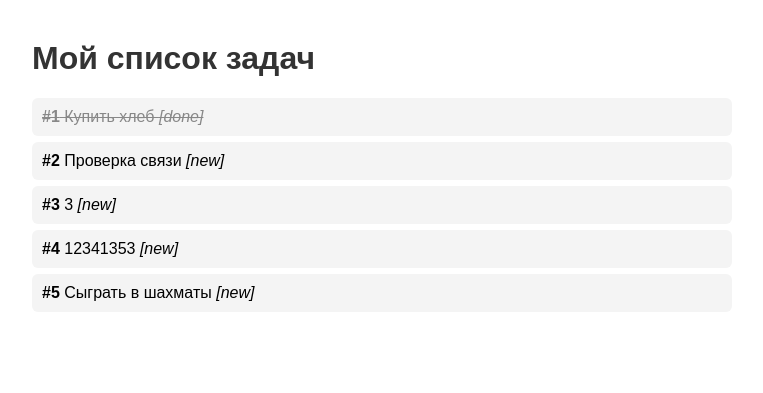
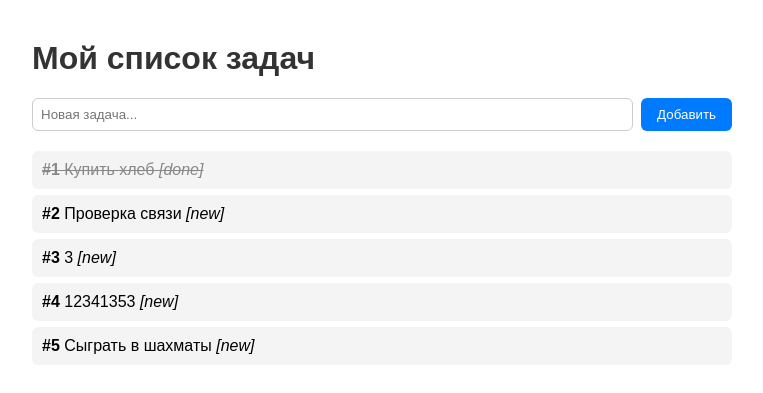
Before and after one commit to Bolkyyy/Practices-, a Flask app: page / in a window 1280 px wide. Shown: the top 393 px of the page, without its empty margins (258-1021 px from the left). Run offline with Flask 3, Linux system fonts and the light colour scheme; data comes from the database, SQL or seed files in the repository; both versions use the stored data as it was after the commit; parts of the project's set-up code (start-up, migrations or seed data) failed here and were passed over.

Commit message:
05_practice_client_server_app

```diff
--- a/Practices_client_server_app/app.py
+++ b/Practices_client_server_app/app.py
@@ -1,4 +1,4 @@
-from flask import Flask, render_template, template_folder
+from flask import Flask, render_template, request, redirect, url_for
 import sqlite3
 
 app = Flask(__name__)
@@ -10,18 +10,34 @@ def get_connection():
     con.row_factory = sqlite3.Row
     return con
 
-
-@app.route("/")
-def index():
+def fetch_all_tasks():
     con = get_connection()
     cur = con.cursor()
-
     cur.execute("select id, title, status from tasks order by id")
     rows = cur.fetchall()
+    con.close()
+    return rows
 
-    con.close()
+@app.route("/", methods=['GET', 'POST'])
+def index():
+    if request.method == 'POST':
+        title = request.form.get('title', '').strip()
+        if not title:
+            return render_template(
+                'index.html',
+                items = fetch_all_tasks(),
+                error = 'Название задачи не может быть пустым.'
+            )
 
-    return render_template('index.html', items=rows)
+        con = get_connection()
+        cur = con.cursor()
+        cur.execute("insert into tasks (title) values (?)", (title,))
+        con.commit()
+        con.close()
+
+        return redirect(url_for('index'))
+
+    return render_template('index.html', items=fetch_all_tasks())
 
 @app.route('/about')
 def about():
--- a/Practices_client_server_app/templates/index.html
+++ b/Practices_client_server_app/templates/index.html
@@ -7,14 +7,28 @@
     <style>
         body { font-family: Arial, sans-serif; max-width: 700px; margin: 40px auto; }
         h1 { color: #333; }
+        form { display: flex; gap: 8px; margin-bottom: 20px; }
+        input[type="text"] { flex: 1; padding: 8px; border: 1px solid #ccc; border-radius: 6px; }
+        button { padding: 8px 16px; background: #007bff; color: #fff; border: none; border-radius: 6px; cursor: pointer; }
+        button:hover { background: #0056b3; }
         ul { list-style: none; padding: 0; }
         li { padding: 10px; margin: 6px 0; background: #f4f4f4; border-radius: 6px; }
         .done { text-decoration: line-through; color: #888; }
         .empty { color: #999; font-style: italic; }
+        .error { color: #c00; margin-bottom: 12px; }
     </style>
 </head>
 <body>
     <h1>Мой список задач</h1>
+
+    {% if error %}
+        <p class="error">{{ error }}</p>
+    {% endif %}
+
+     <form method="POST" action="{{ url_for('index') }}">
+        <input type="text" name="title" placeholder="Новая задача..." required>
+        <button type="submit">Добавить</button>
+    </form>
 
     {% if items %}
         <ul>
```
Also changed, not shown: Practices_client_server_app/app.db, 1 other file.
